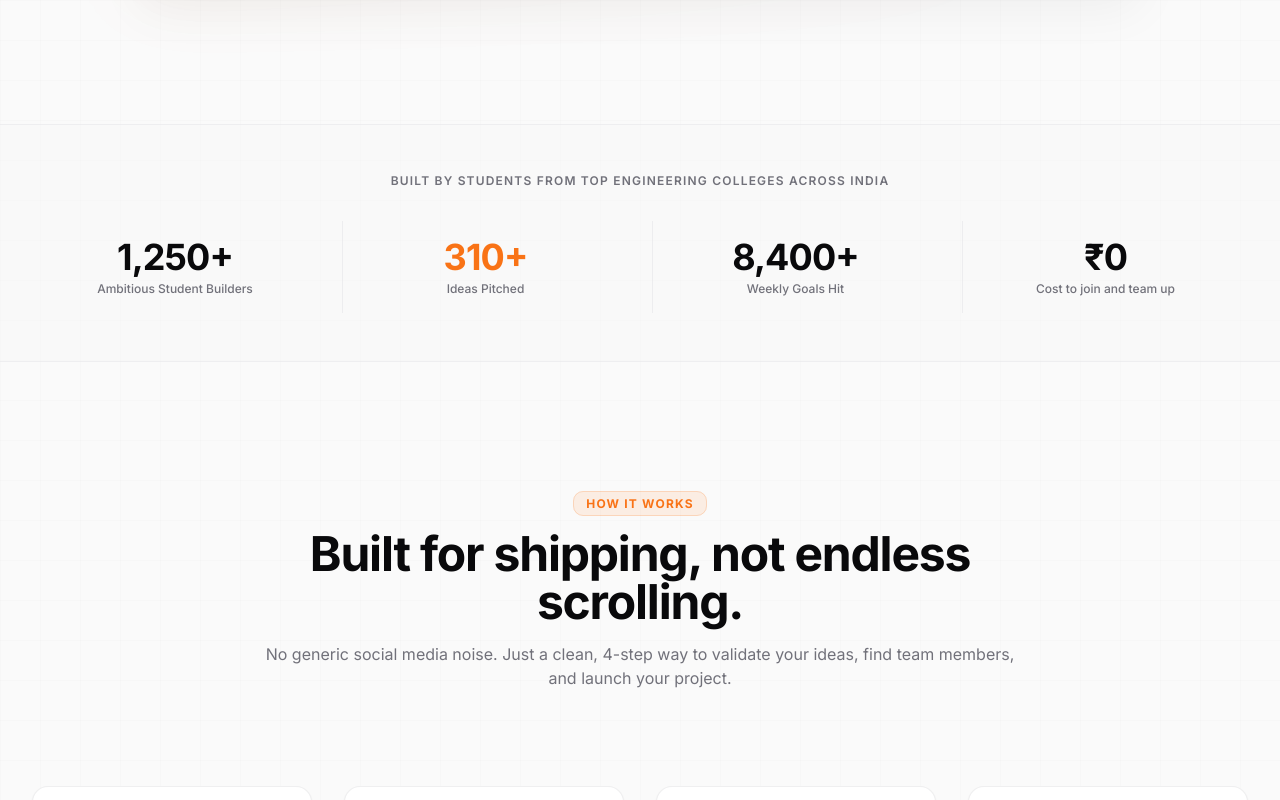
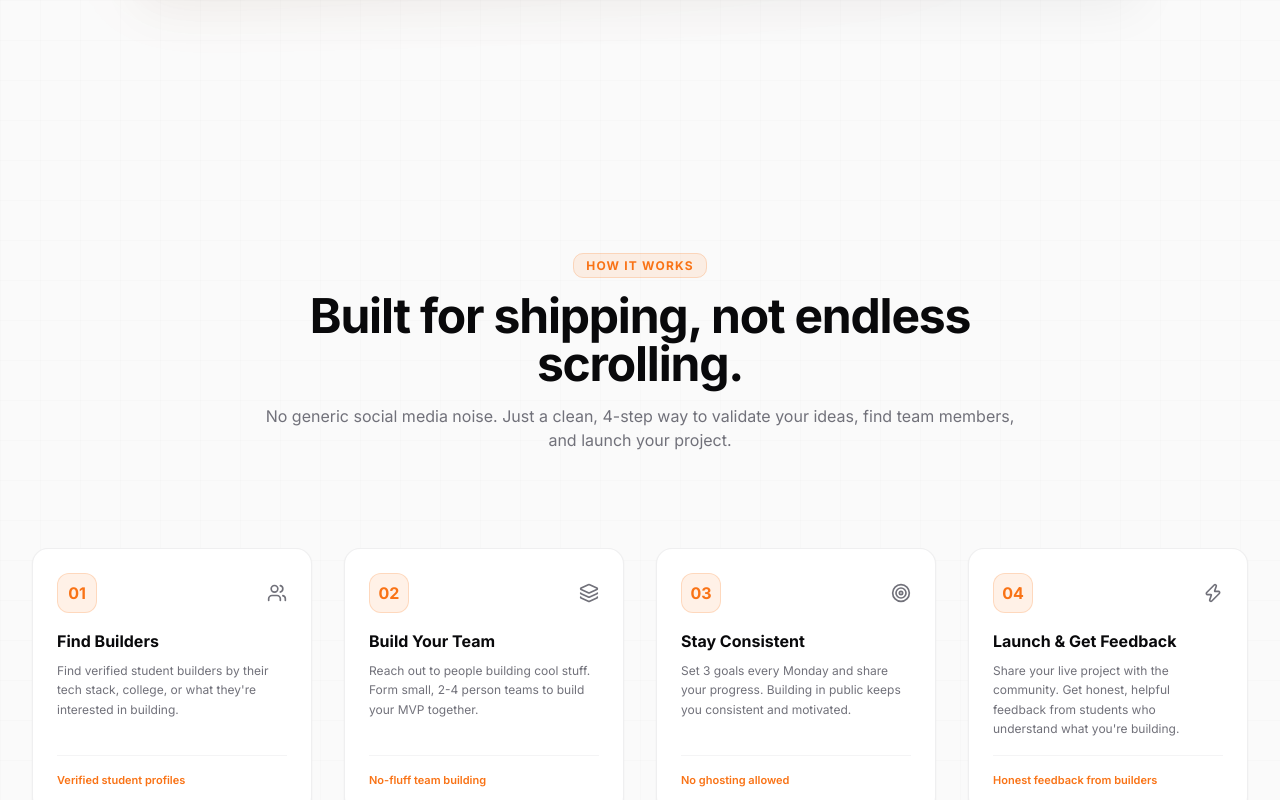
Before and after one commit to Mohdanas412/clansko, a Next.js app: page / in a window 1280 px wide. Shown: the part 1080-1880 px from the top of the page. Built offline with nearby package versions, Linux system fonts and the light colour scheme.

Commit message:
Fix : remove fake data like active persons and 1200+ verified users.

```diff
--- a/app/page.jsx
+++ b/app/page.jsx
@@ -385,32 +385,7 @@ export default function LandingPage() {
       </section>
 
       {/* ── 3. SOCIAL PROOF SECTION ── */}
-      <section className="py-12 border-y border-border/50 bg-secondary/30 relative z-10">
-        <div className="max-w-7xl mx-auto px-4 sm:px-6 lg:px-8">
-          <p className="text-center text-xs font-semibold text-muted-foreground tracking-widest uppercase mb-8">
-            Built by students from top engineering colleges across India
-          </p>
 
-          <div className="grid grid-cols-2 md:grid-cols-4 gap-6 text-center">
-            <div className="p-4">
-              <p className="text-3xl sm:text-4xl font-extrabold text-foreground tracking-tight">1,250+</p>
-              <p className="text-xs text-muted-foreground font-medium mt-1">Ambitious Student Builders</p>
-            </div>
-            <div className="p-4 border-l border-border/60">
-              <p className="text-3xl sm:text-4xl font-extrabold text-primary tracking-tight">310+</p>
-              <p className="text-xs text-muted-foreground font-medium mt-1">Ideas Pitched</p>
-            </div>
-            <div className="p-4 border-t md:border-t-0 md:border-l border-border/60">
-              <p className="text-3xl sm:text-4xl font-extrabold text-foreground tracking-tight">8,400+</p>
-              <p className="text-xs text-muted-foreground font-medium mt-1">Weekly Goals Hit</p>
-            </div>
-            <div className="p-4 border-t md:border-t-0 border-l border-border/60">
-              <p className="text-3xl sm:text-4xl font-extrabold text-foreground tracking-tight">₹0</p>
-              <p className="text-xs text-muted-foreground font-medium mt-1">Cost to join and team up</p>
-            </div>
-          </div>
-        </div>
-      </section>
 
       {/* ── 4. “HOW CLANSKO WORKS” SECTION ── */}
       <section id="features" className="py-20 md:py-32 px-4 sm:px-6 lg:px-8 max-w-7xl mx-auto relative z-10 scroll-mt-20">
@@ -587,7 +562,7 @@ export default function LandingPage() {
           <div className="mt-12 text-center">
             <Link href="/signup">
               <Button variant="outline" className="rounded-xl border-border/80 text-xs font-semibold px-6 h-11 hover:bg-secondary">
-                <span>Browse all 1,200+ verified builders</span>
+                <span>Browse all verified builders</span>
                 <ArrowRight size={14} className="ml-1.5 text-muted-foreground" />
               </Button>
             </Link>
```
